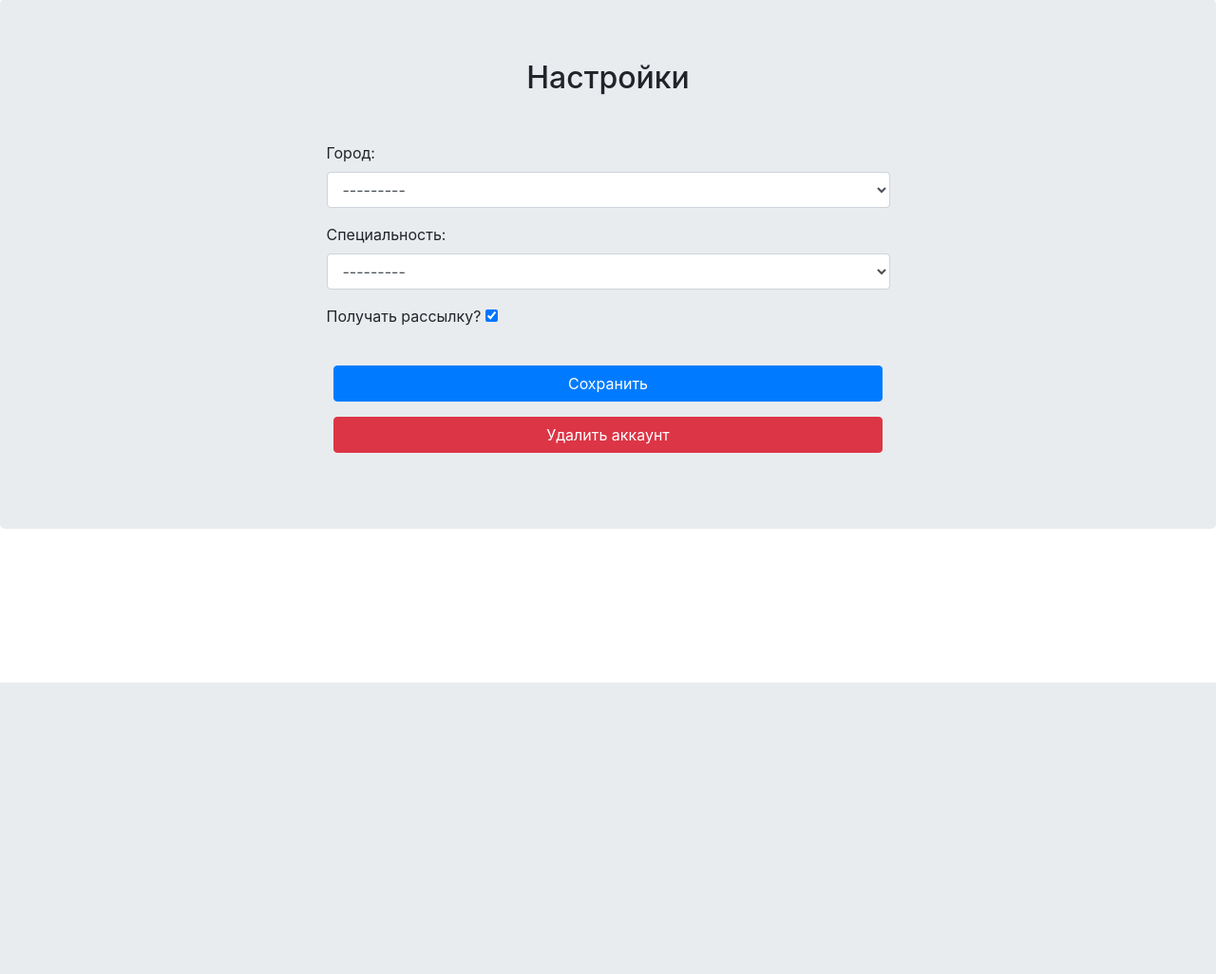
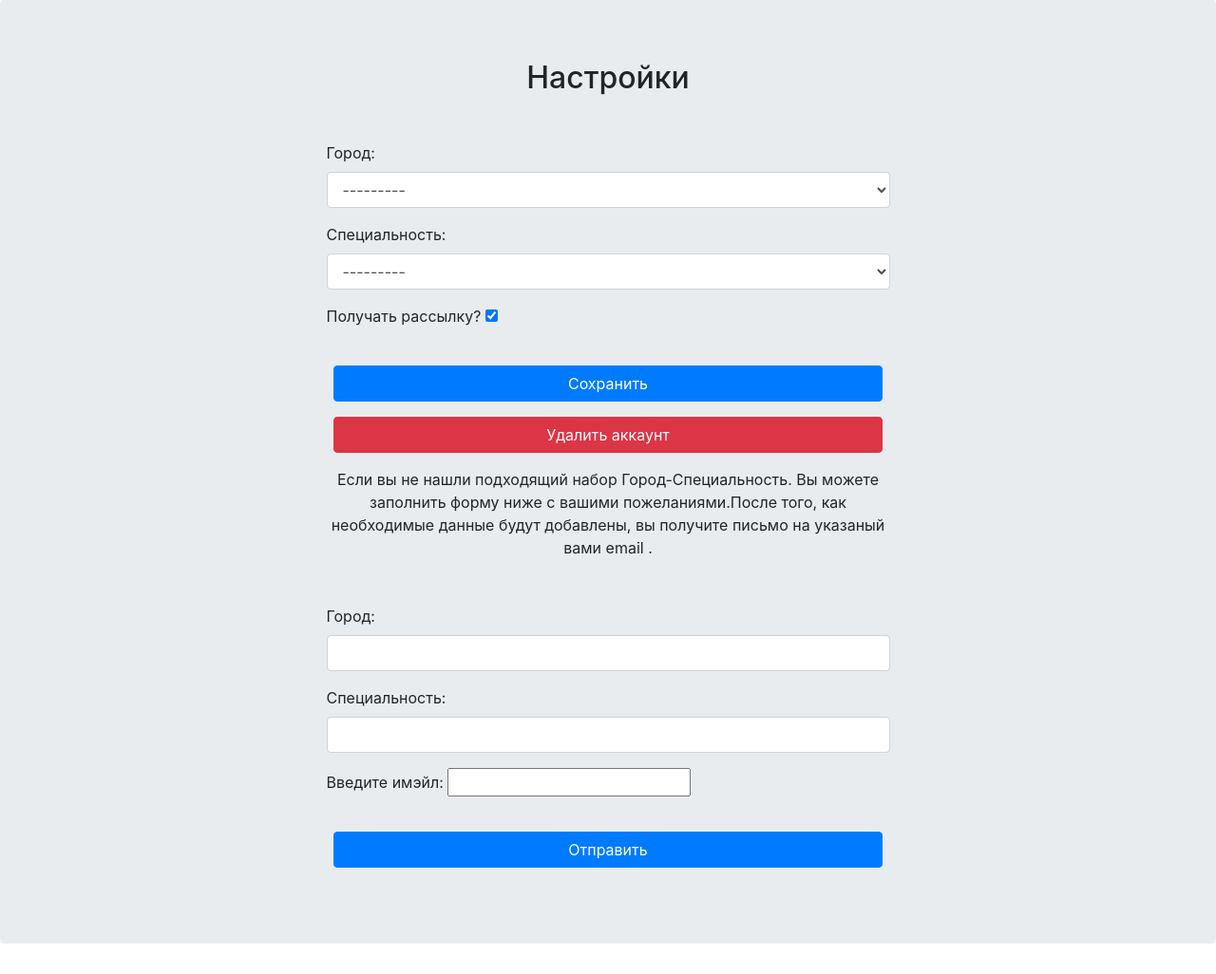
Before and after one commit to NehvedovichVlad/scraping_service, a Django app: page /accounts/update/ in a window 1280 px wide. Shown: the part 81-1107 px from the top of the page at 95% size. Before the commit the page ends 800 px from the top, so only its background shows below. Run offline with Django 3.2, Linux system fonts and the light colour scheme; the visitor is signed in with stand-in values (Sample User, id 1); data comes from the database, SQL or seed files in the repository.

Commit message:
finish contact_form

```diff
--- a/src/accounts/forms.py
+++ b/src/accounts/forms.py
@@ -60,10 +60,10 @@ class UserUpdateForm(forms.Form):
 
 class ContactForm(forms.Form):
     city = forms.CharField(
-        required=True, widget=forms.Select(attrs={'class': 'form-control'}), label='Город'
+        required=True, widget=forms.TextInput(attrs={'class': 'form-control'}), label='Город'
     )
     language = forms.CharField(
-        required=True, widget=forms.Select(attrs={'class': 'form-control'}), label='Специальность'
+        required=True, widget=forms.TextInput(attrs={'class': 'form-control'}), label='Специальность'
     )
     email = forms.EmailField(
         label='Введите имэйл', required=True, widget=forms.EmailInput(attrs={'class': 'form_control'})
--- a/src/accounts/templates/accounts/update.html
+++ b/src/accounts/templates/accounts/update.html
@@ -25,6 +25,21 @@
       </div>
    </form>
 
+   <form method="POST" action="{% url 'contact' %}"> {% csrf_token %}
+      <div class="row">
+         <div class="form-group col-md-6 mx-auto">
+            <p class="text-center mb-5">Если вы не нашли подходящий набор Город-Специальность.
+            Вы можете заполнить форму ниже с вашими пожеланиями.После того,
+            как необходимые данные будут добавлены, вы получите письмо на указаный вами email .</p>
+            {{ contact_form.as_p }}
+         </div>
+      </div>
+
+      <div class="form-group col-md-6 mx-auto">
+         <button type="submit" class="btn btn-primary btn-block">Отправить</button>
+      </div>
+   </form>
+
 </div>
 
 
--- a/src/accounts/urls.py
+++ b/src/accounts/urls.py
@@ -1,6 +1,6 @@
 from django.urls import path
 
-from accounts.views import login_view, logout_view, register_view, update_view, delete_view
+from accounts.views import login_view, logout_view, register_view, update_view, delete_view, contact_view
 
 urlpatterns = [
     path('login/', login_view, name='login'),
@@ -8,5 +8,6 @@ urlpatterns = [
     path('register/', register_view, name='register'),
     path('update/', update_view, name='update'),
     path('delete/', delete_view, name='delete'),
+    path('contact/', contact_view, name='contact'),
 
 ]
--- a/src/accounts/views.py
+++ b/src/accounts/views.py
@@ -49,7 +49,7 @@ def register_view(request):
 
 def update_view(request):
     """checks if the user is registered"""
-    contact_from = ContactForm()
+    contact_form = ContactForm()
     if request.user.is_authenticated:
         user = request.user
         if request.method == 'POST':
@@ -69,7 +69,7 @@ def update_view(request):
                      'send_email': user.send_email}
         )
         return render(request, 'accounts/update.html',
-                      {'form': form, 'contact_from': contact_from})
+                      {'form': form, 'contact_form': contact_form})
     else:
         return redirect('login')
 
@@ -84,16 +84,16 @@ def delete_view(request):
     return redirect('home')
 
 
-def contact(request):
+def contact_view(request):
     if request.method == 'POST':
-        contact_form = ContactForm(request.POST)
+        contact_form = ContactForm(request.POST or None)
         if contact_form.is_valid():
             data = contact_form.cleaned_data
             city = data.get('city')
             language = data.get('language')
             email = data.get('email')
             qs = Error.objects.filter(timestamp=dt.date.today())
-            if qs.exsists():
+            if qs.exists():
                 err = qs.first()
                 data = err.data.get('user_data', [])
                 data.append({'city': city, 'email': email, 'language': language})
@@ -102,6 +102,8 @@ def contact(request):
             else:
                 data = [{'city': city, 'email': email, 'language': language}]
                 Error(data=f"user_data:{data}").save()
+            messages.success(request, 'Данные отправлены администрации')
+            return redirect('home')
         else:
             return redirect('update')
 
```
Also changed, not shown: src/send_emails.py (+11 -2 lines).
